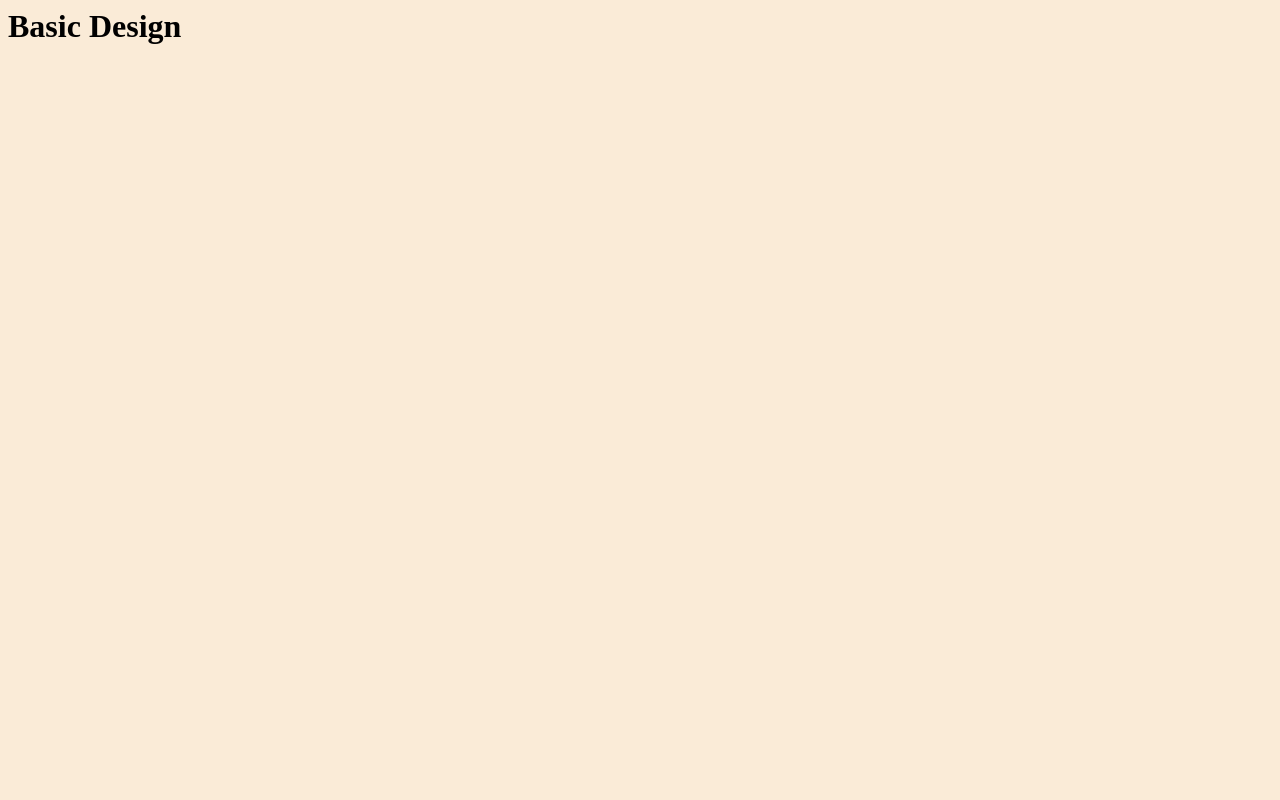
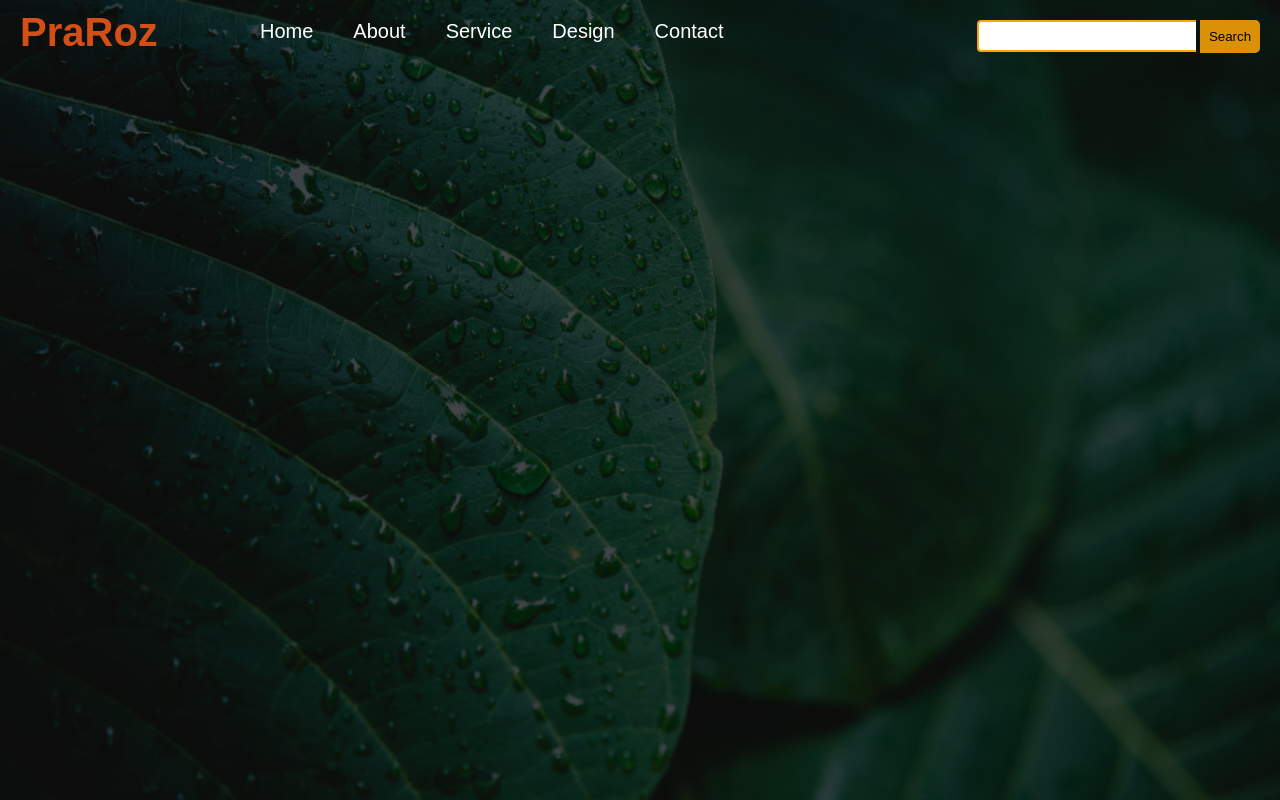
Before and after one commit to bashar61584/Basicdesign, a plain HTML site: page index.html in a window 1280 px wide. Drawn offline with Linux system fonts and the light colour scheme.

Commit message:
Applied basic design

```diff
--- a/index.html
+++ b/index.html
@@ -4,6 +4,26 @@
         <link rel="stylesheet" href="style.css">
     </head>
     <body>
-        <h1>Basic Design</h1>
+        <div class="main">
+            <div class="navbar">
+
+                <div class="icon">
+                    <h2 class="logo">PraRoz</h2>
+                </div>
+                <div class="item">
+                    <ul>
+                        <li><a href="">Home</a></li>
+                        <li><a href="">About</a></li>
+                        <li><a href="">Service</a></li>
+                        <li><a href="">Design</a></li>
+                        <li><a href="">Contact</a></li>
+                    </ul>
+                </div>
+                <div class="search">
+                    <input class="sertext"type="text">
+                    <button class="serbtn">Search</button>
+                </div>
+            </div>
+        </div>
     </body>
 </html>
--- a/style.css
+++ b/style.css
@@ -1,3 +1,69 @@
-body{
-    background-color: antiquewhite;
+*{
+    margin: 0;
+    padding: 0;
 }
+.main{
+    width: 100%;
+    background: linear-gradient(to top, rgba(0,0,0,0.7)50%,rgba(0,0,0,0.7)50%),url(3.jpg);
+    background-position: center;
+    background-size: cover;
+    height: 100vh;
+}
+.navbar{
+    width: 100%;
+    height: 75px;
+}
+.logo{
+    float: left;
+    color: rgb(212, 78, 24);
+    font-family: Arial;
+    width: 200px;
+    height: 100px;
+    margin-top: 10px;
+    margin-left: 20px;
+    font-size: 40px;
+}
+ul{
+    list-style: none;
+}
+ul li{
+
+    float: left;
+    margin-left: 40px;
+    margin-top: 20px;
+
+}
+ul li a{
+    font-size: 20px;
+    font-family: Arial;
+    color: white;
+    text-decoration: none;
+    transition: 0.5s ease-in-out;
+}
+ul li a:hover{
+    color: rgb(201, 135, 12);
+}
+.search{
+    float: right;
+    margin-top: 20px;
+    margin-right: 20px;
+
+}
+.sertext{
+    padding: 5px;
+    font-size: 16px;
+    font-family: Arial;
+    border: 2px solid orange;
+    border-right: none;
+    border-top-left-radius: 4px;
+    border-bottom-left-radius: 4px;
+}
+.serbtn{
+    background-color: rgb(219, 145, 7);
+    border: none;
+    padding: 3px;
+width: 60px;
+height: 33px;
+border-top-right-radius: 5px;
+border-bottom-right-radius: 5px;
+}
```
Also changed, not shown: 3.jpg (added).
